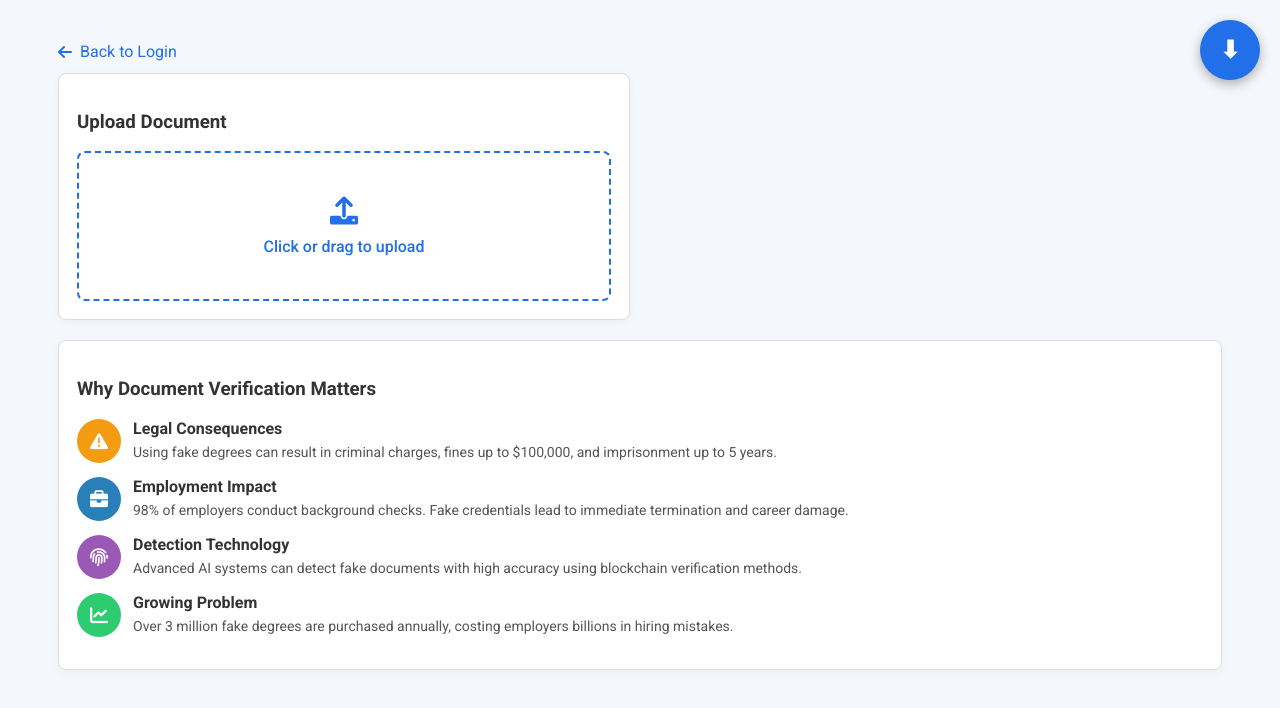
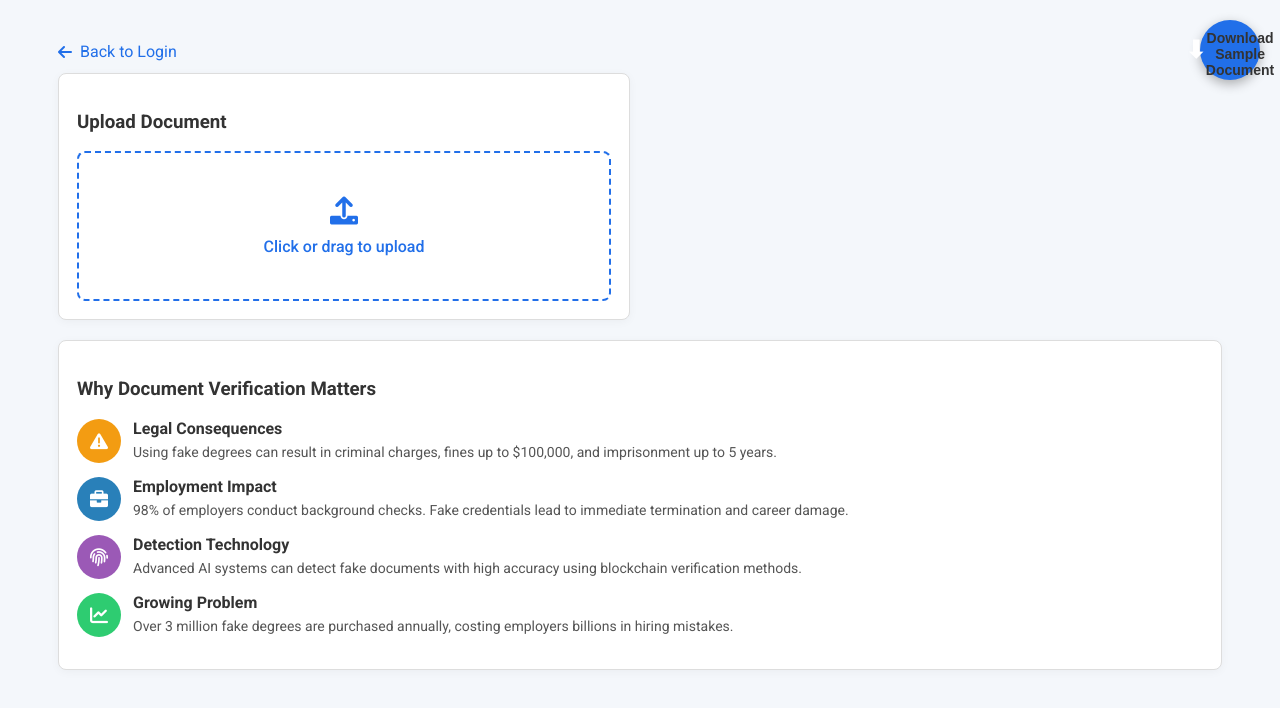
Before and after one commit to vrushalily/SIH_SAMPLE_UI, a plain HTML site: page index.html in a window 1280 px wide. Both pictures are taken after typing "Sample", "Sample123" into the empty fields and a click on the button "Access Verification Portal". Drawn offline with Linux system fonts and the light colour scheme.

Commit message:
Update index.html

```diff
--- a/index.html
+++ b/index.html
@@ -128,7 +128,12 @@
                  display:flex; align-items:center; justify-content:center;
                  transition:transform 0.2s;">
     ⬇
+     </a>
+  <div style="margin-top:8px; font-size:14px; color:#333; font-family:sans-serif; font-weight:600;">
+    Download Sample Document
+  </div>
   </button>
+
 </div>
 
 <!-- ===== LOGIN SECTION ===== -->
```
